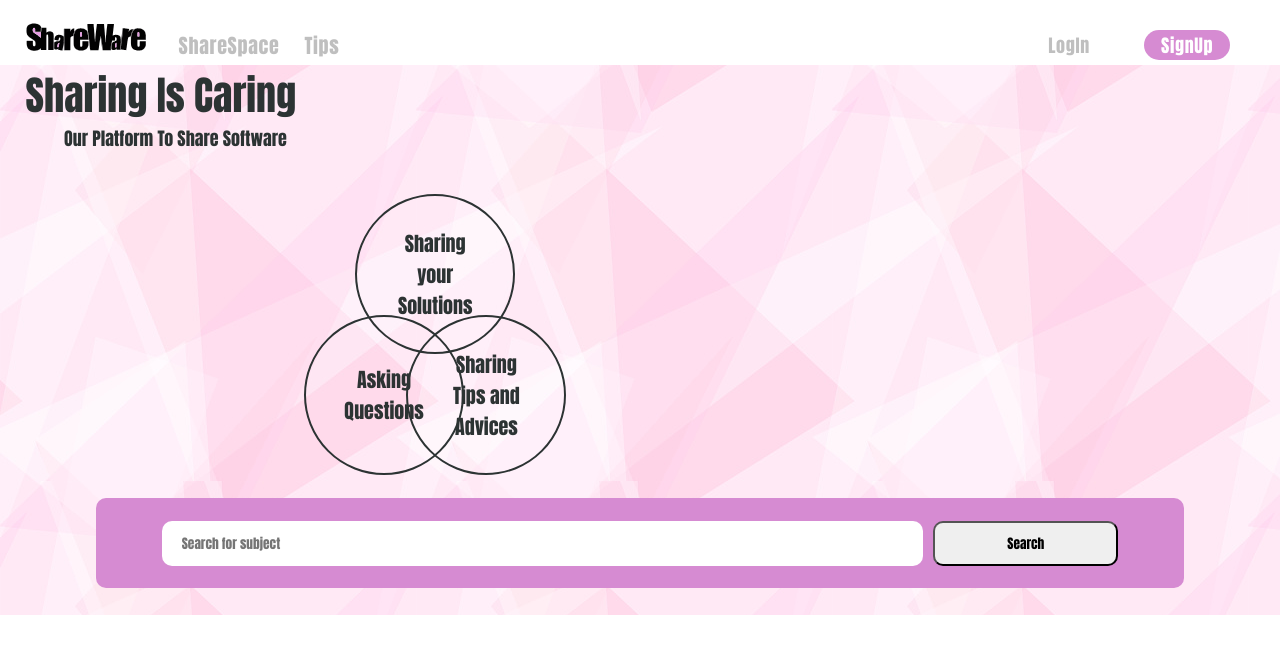
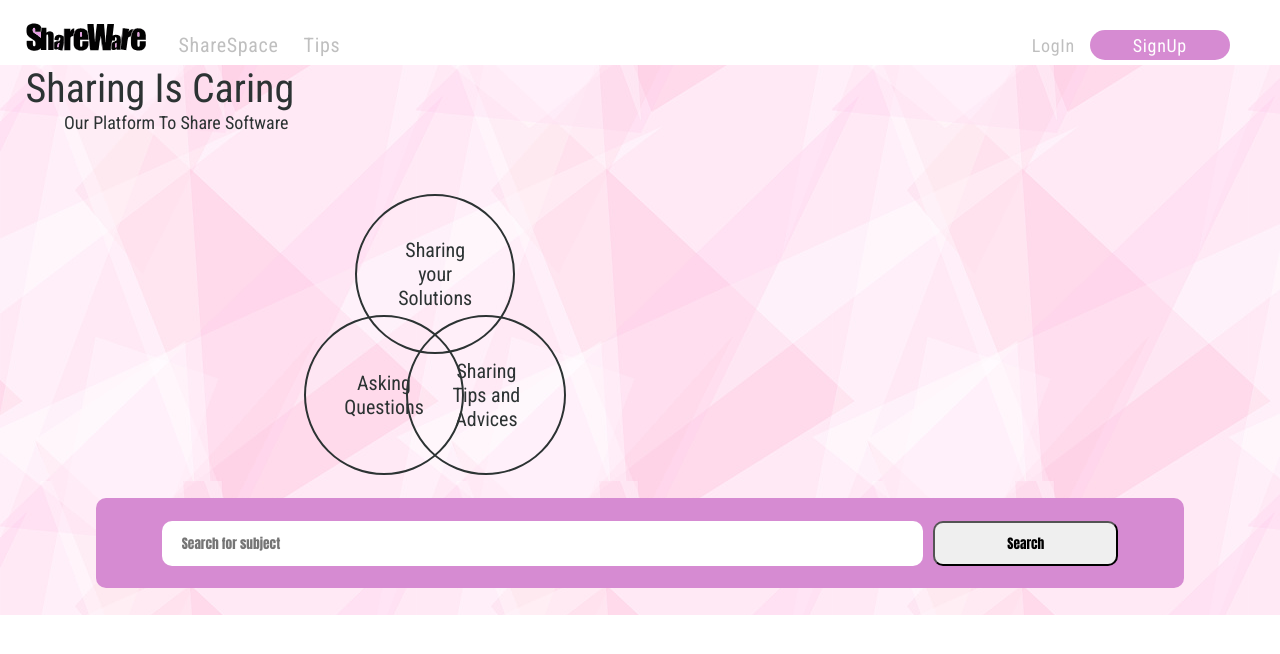
Before and after one commit to YuvalWeiss1403/SharewareFrontend, a React (Create React App) app: page / in a window 1280 px wide. Shown: the top 654 px of the page. Built offline with nearby package versions, Linux system fonts and the light colour scheme; no server answers.

Commit message:
fixing more css

```diff
--- a/src/App.css
+++ b/src/App.css
@@ -1,12 +1,13 @@
-@import url('https://fonts.googleapis.com/css2?family=Anton&display=swap');
+@import url("https://fonts.googleapis.com/css2?family=Anton&display=swap");
+@import url("https://fonts.googleapis.com/css2?family=Roboto+Condensed:wght@300;400;700&display=swap");
 
 .App {
-  text-align: center;
+	text-align: center;
 }
 
 body {
-  font-family: 'Anton', sans-serif;
-  font-weight: 400;
-  width: 100vw;
-  height: 100vh;
+	font-family: "Anton", sans-serif;
+	font-weight: 400;
+	width: 100vw;
+	height: 100vh;
 }
--- a/src/component/General/Navbar/Navbar.css
+++ b/src/component/General/Navbar/Navbar.css
@@ -17,7 +17,7 @@
 	box-shadow: 0px 0px 25px hsla(0, 0%, 69%, 1.25);
 	overflow-y: hidden;
 	letter-spacing: 0.67px;
-	z-index: 1;
+	background-color: white;
 }
 
 .navbar-left-side {
@@ -32,7 +32,7 @@
 .navbar-right-side {
 	display: flex;
 	flex-direction: row;
-	gap: 30%;
+	gap: 15px;
 	font-size: 18px;
 	padding-right: 2%;
 	height: 100%;
@@ -55,3 +55,6 @@
 .logo-icon {
 	height: 100px;
 }
+.logo-icon:hover {
+	cursor: pointer;
+}
--- a/src/component/General/NavlinkButton/NavlinkButton.css
+++ b/src/component/General/NavlinkButton/NavlinkButton.css
@@ -1,13 +1,13 @@
-*{
-    font-family: 'Anton', sans-serif;
+* {
+	font-family: "Roboto Condensed", sans-serif;
 }
 
 .button {
-    all:unset;
-    cursor: pointer;
-    color: hsl(0, 0%, 75%);
+	all: unset;
+	cursor: pointer;
+	color: hsl(0, 0%, 75%);
 }
 
 .button:hover {
-    color: black;
+	color: black;
 }
--- a/src/component/ShareSpace/SubjectCard/SubjectCard.css
+++ b/src/component/ShareSpace/SubjectCard/SubjectCard.css
@@ -13,13 +13,13 @@
 	text-transform: uppercase;
 	transition: all 0.5s;
 	font-size: 22px;
-	border: 0.5px solid black;
+	border: 1px solid black;
 }
 
 .subject-card:hover {
 	cursor: pointer;
 	color: black;
-	border: 0.5px solid #d68bd2;
+	border: 1px solid #d68bd2;
 }
 
 .subject-card span {
--- a/src/component/SingleSubjectPage/SingleSubjectPage.css
+++ b/src/component/SingleSubjectPage/SingleSubjectPage.css
@@ -1,34 +1,58 @@
 .single-subject-page {
 	width: 100%;
 	height: 100vh;
+	font-family: "Roboto Condensed", sans-serif;
 }
-.single-subject-container {
-	height: 100%;
-}
+
 .content {
 	display: flex;
 	flex-direction: row;
-	height: 100%;
 }
 
 .questionsNavbar {
-	background-color: #d68bd2;
-	height: 100%;
+	height: 90vh;
 	width: 25%;
 	display: flex;
 	flex-direction: column;
 	gap: 2px;
 	box-shadow: 0px 10px 10px 2px hsla(0, 0%, 69%, 1.25);
 	border-top: 0.5px solid hsla(0, 0%, 36%, 15.25);
+	overflow-y: scroll;
 }
+
+/* width */
+::-webkit-scrollbar {
+	width: 10px;
+}
+
+/* Track */
+::-webkit-scrollbar-track {
+	background: #f1f1f1;
+}
+
+/* Handle */
+::-webkit-scrollbar-thumb {
+	background: #888;
+}
+
+/* Handle on hover */
+::-webkit-scrollbar-thumb:hover {
+	background: #555;
+}
+
 .navbarHeading {
 	letter-spacing: 0.37px;
 	line-height: 26px;
 	font-size: 24px;
 	text-transform: uppercase;
-	padding: 10px 0px 10px 15px;
+	padding: 10px 0px 10px 3px;
+	border-bottom: 1px solid #d68bd2;
 }
 .questions {
 	padding: 5px;
 	background-color: white;
 }
+.currentQ {
+	border-right: 2px solid #d68bd2;
+	background-color: hsl(0deg 3.24% 60.94% / 13%);
+}
--- a/src/component/SingleSubjectPage/SingleSubjectPage.tsx
+++ b/src/component/SingleSubjectPage/SingleSubjectPage.tsx
@@ -43,13 +43,19 @@ const SingleSubjectPage: React.FC = () => {
 		<div className="single-subject-page">
 			<Navbar />
 			<div className="single-subject-container">
-				<div className="navbarHeading">{currentSubjectData[0].name}</div>
 				<div className="content">
 					<div className="questionsNavbar">
+						<div className="navbarHeading">
+							{`${currentSubjectData[0].name} questions`}
+						</div>
 						{questionsData.map((question: IQuestions) => {
 							return (
 								<button
-									className="questions button"
+									className={
+										currentQuestion === question
+											? "questions button currentQ"
+											: "questions button"
+									}
 									onClick={() => {
 										handleQuestionClick(question._id);
 									}}>
```
